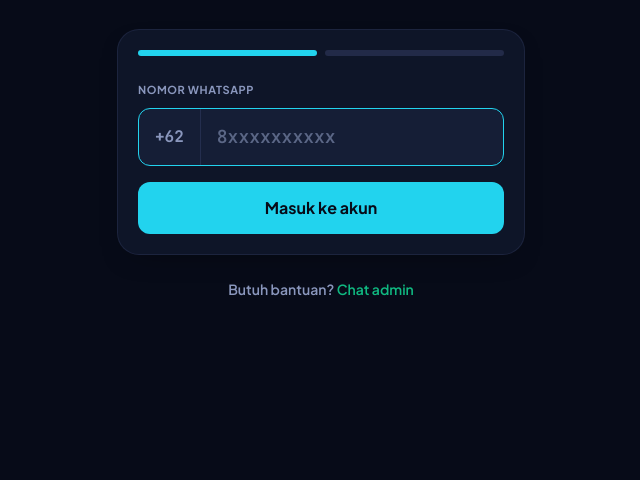
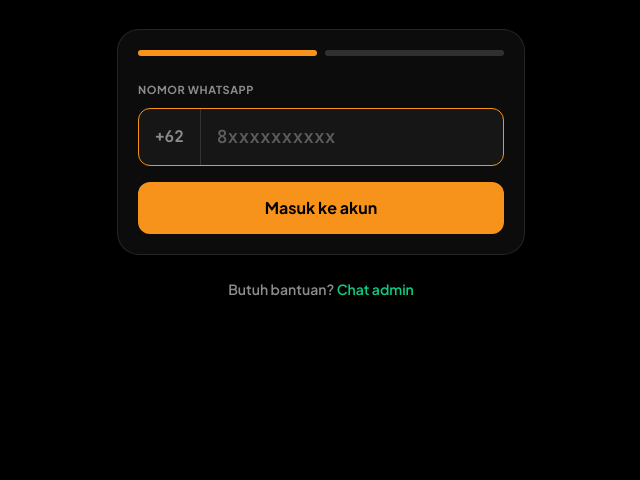
Before and after one commit to alydn20/terbaru-ts, a website: page ui-baru/pages/login.html in a window 1280 px wide. Shown: the part 320-800 px from the top of the page, without its empty margins (319-959 px from the left). Drawn offline with Linux system fonts and the light colour scheme.

Commit message:
Monitoring lama responsif di HP; mode gelap /new hitam pekat + oranye
Tampilan lama (xau):
- Halaman tidak lagi tergeser ke samping di HP
- Jam tidak terpecah 2 baris; label TERTINGGI/TERENDAH/LIMIT/MARKUP/SPREAD tetap tampil
- Di HP sempit: jam di atas, tertinggi-terendah dan limit-markup-spread di bawahnya
- Judul header tidak terpotong (boleh turun baris), ikon header sedikit lebih kecil

Tampilan /new: mode gelap jadi hitam pekat dengan aksen oranye (mode terang tetap biru)

Co-Authored-By: Claude Opus 5.5 <noreply@anthropic.com>
Claude-Session: https://claude.ai/code/session_01C87sMpHBnbcRx1q4wG97Wi

```diff
--- a/ui-baru/js/api.js
+++ b/ui-baru/js/api.js
@@ -93,7 +93,7 @@ export function applyTheme(t) {
   const theme = t || (() => { try { return localStorage.getItem(THEME_KEY) } catch (e) { return null } })() || 'dark'
   document.documentElement.dataset.theme = theme
   const meta = document.querySelector('meta[name="theme-color"]')
-  if (meta) meta.content = theme === 'light' ? '#eff3ff' : '#070b18'
+  if (meta) meta.content = theme === 'light' ? '#eff3ff' : '#000000'
   return theme
 }
 export function toggleTheme() {
--- a/ui-baru/js/monitoring/chart.js
+++ b/ui-baru/js/monitoring/chart.js
@@ -36,8 +36,8 @@ export function loadChart() {
     theme: light ? 'light' : 'dark',
     style: '1',
     locale: 'en',
-    backgroundColor: light ? '#eef2ff' : '#0e1528',
-    gridColor: light ? 'rgba(30,41,99,0.07)' : 'rgba(148,163,255,0.06)',
+    backgroundColor: light ? '#eef2ff' : '#000000',
+    gridColor: light ? 'rgba(30,41,99,0.07)' : 'rgba(255,255,255,0.05)',
     hide_top_toolbar: false,
     hide_legend: false,
     allow_symbol_change: true,
--- a/ui-baru/pages/login.html
+++ b/ui-baru/pages/login.html
@@ -3,7 +3,7 @@
 <head>
   <meta charset="utf-8">
   <meta name="viewport" content="width=device-width, initial-scale=1, viewport-fit=cover">
-  <meta name="theme-color" content="#070b18">
+  <meta name="theme-color" content="#000000">
   <meta name="turnstile-sitekey" content="{{TS_SITEKEY}}">
   <title>Masuk — PemulaOLD</title>
   <link rel="manifest" href="/manifest.json">
--- a/ui-baru/src/app.css
+++ b/ui-baru/src/app.css
@@ -4,18 +4,18 @@
 
 /* Warna tema (angka RGB, dipakai Tailwind lewat tailwind.config.js) */
 @layer base {
-  /* Tema "malam biru": latar biru tua, aksen cyan, naik emerald, turun rose */
+  /* Mode gelap: hitam pekat + aksen oranye; mode terang: biru muda + cyan */
   :root {
-    --bg: 7 11 24;
-    --card: 14 21 40;
-    --card2: 21 30 54;
-    --line: 148 163 255;
-    --ink: 230 236 255;
-    --muted: 138 151 189;
-    --gold: 34 211 238;   /* aksen utama (cyan) */
-    --up: 16 185 129;
-    --down: 244 63 94;
-    --sky: 129 140 248;
+    --bg: 0 0 0;
+    --card: 12 12 12;
+    --card2: 22 22 22;
+    --line: 255 255 255;
+    --ink: 238 240 243;
+    --muted: 140 140 140;
+    --gold: 247 147 26;   /* aksen utama (oranye) */
+    --up: 14 203 129;
+    --down: 246 70 93;
+    --sky: 59 158 255;
     color-scheme: dark;
   }
   :root[data-theme='light'] {
```
Also changed, not shown: ui-baru/pages/monitoring.html (+2 -2 lines), ui-baru/dist/app.css.
